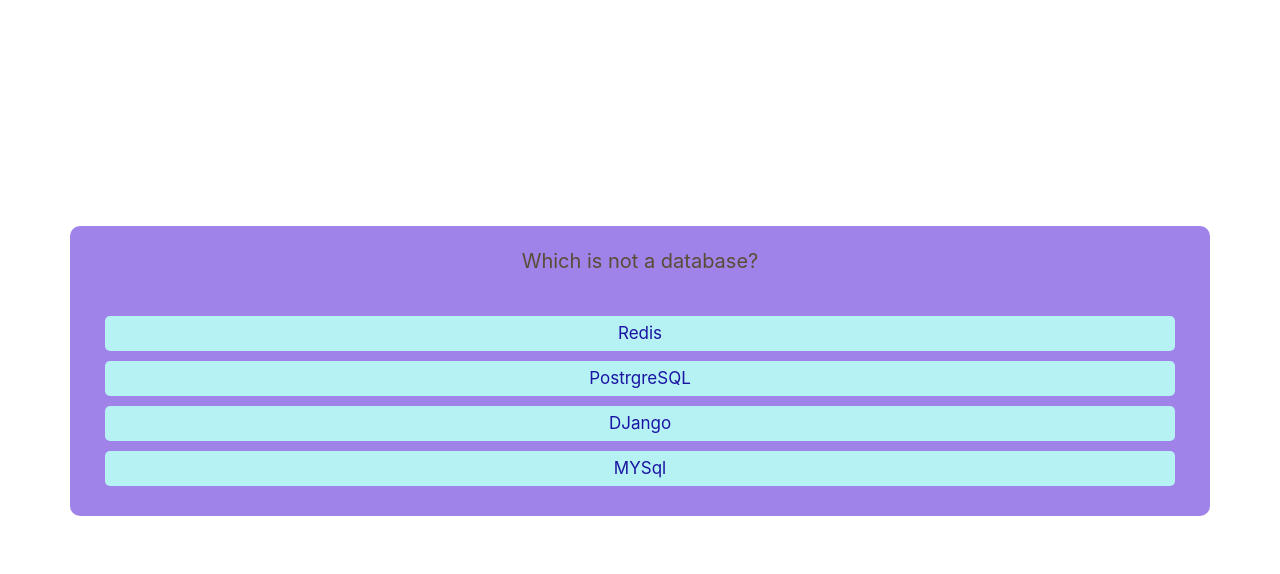
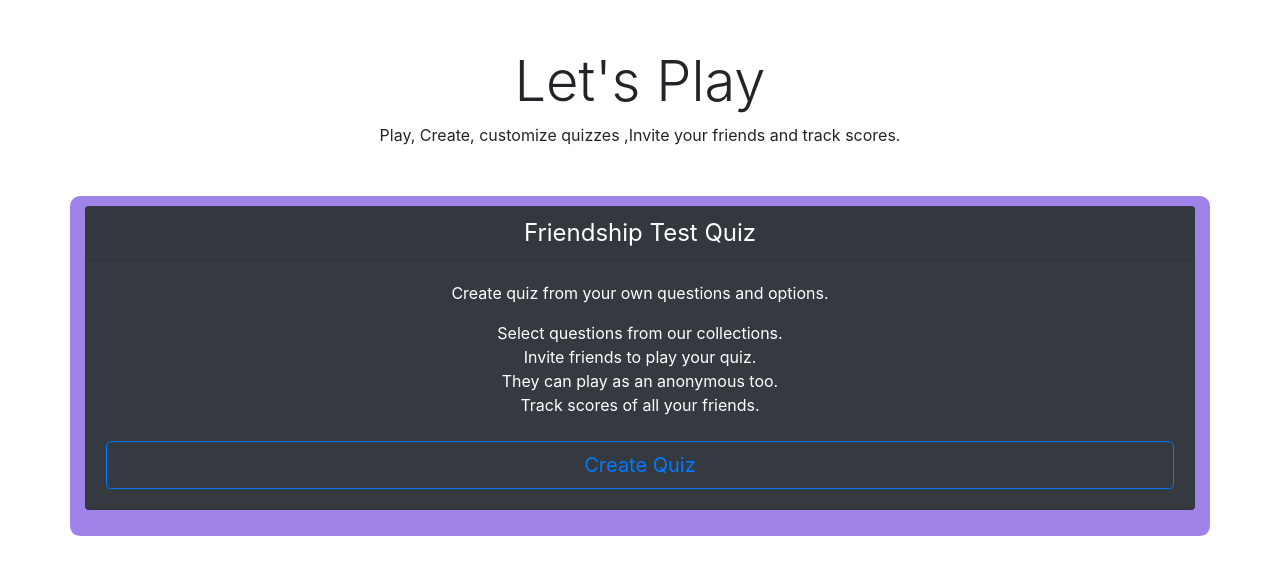
Before and after one commit to TheShubhendra/quizzes-frontend, a React (Create React App) app: page / in a window 1280 px wide. Shown: the top 574 px of the page. Built offline with nearby package versions, Linux system fonts and the light colour scheme.

Commit message:
Update App.js

```diff
--- a/src/App.js
+++ b/src/App.js
@@ -1,13 +1,22 @@
 import logo from './logo.svg';
 import React from 'react';
-import  Question from './Quiz';
+import {
+    BrowserRouter as Router,
+    Route,
+    Link,
+    Switch
+} from 'react-router-dom';
+import  Question from './components/Quiz';
 import './App.css';
+import Home from './components/Home';
 
 function App() {
   return (
+    <Router>
     <div className="App">
-    <Question question_text="How are you" />
+    <Home />
     </div>
+    </Router>
  );
 }
 
```
